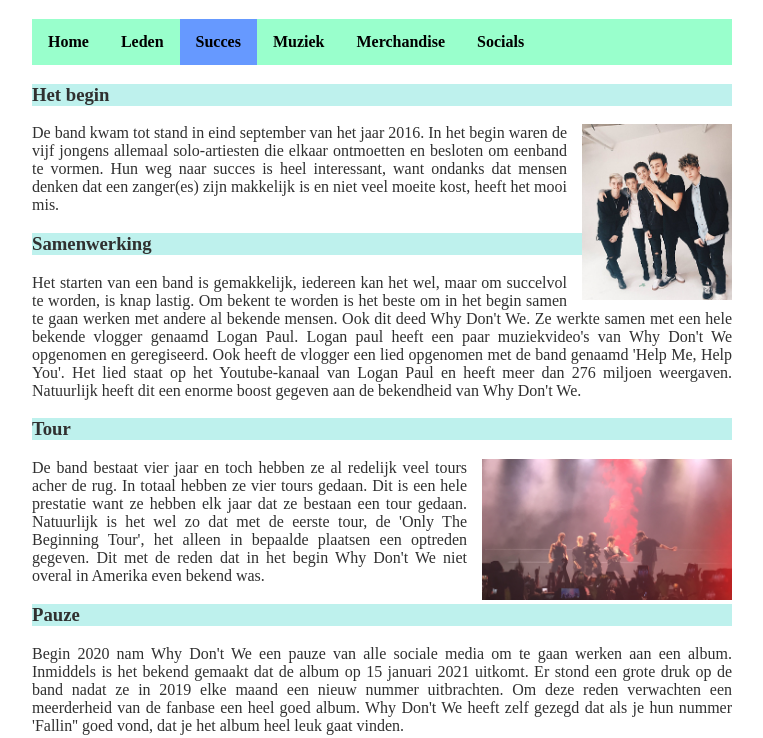
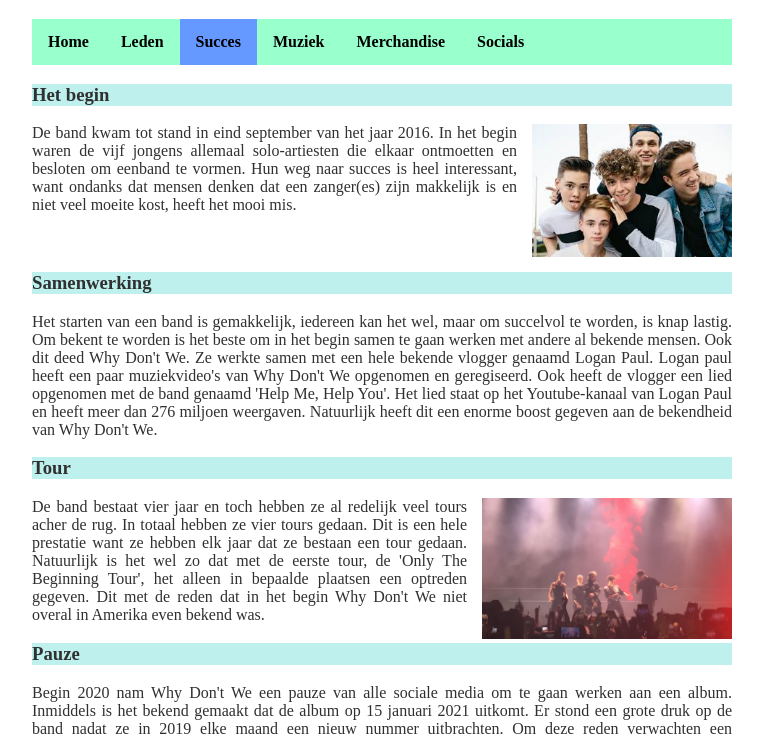
Before and after one commit to emmaus-4v/website-DivyaRag, a plain HTML site: page succes.html in a window 1280 px wide. Shown: the part 61-799 px from the top of the page, without its empty margins (258-1021 px from the left). Drawn offline with Linux system fonts and the light colour scheme.

Commit message:
verbeterd
Signed-off-by: DivyaRag <112472@emmauscollege.nl>

```diff
--- a/style.css
+++ b/style.css
@@ -58,7 +58,8 @@
 img.index2 {
     float: right;
     margin-left: 15px;
-    width: 150px;
+    margin-bottom: 15px;
+    width: 200px;
 }
 
 img.merch {
@@ -106,10 +107,14 @@
     margin-bottom: 15px;
 }
 
-.link-website {
-    text-align: center;
+#samenwerking {
+    clear: both;
 }
 
+.link {
+    text-align: center;
+    font-weight: bold;
+}
 .smalltext {
     font-size: 0.7em;
 }
--- a/succes.html
+++ b/succes.html
@@ -28,8 +28,8 @@
 
             <article>
                 <h3>Het begin</h3>
-                <p><img class="index2" src="afbeeldingen/Why-Dont-We-2016.jpg">De band kwam tot stand in eind september van het jaar 2016. In het begin waren de vijf jongens allemaal solo-artiesten die elkaar ontmoetten en besloten om eenband te vormen. Hun weg naar succes is heel interessant, want ondanks dat mensen denken dat een zanger(es) zijn makkelijk is en niet veel moeite kost, heeft het mooi mis.</p>
-                <h3>Samenwerking</h3>
+                <p><img class="index2" src="afbeeldingen/wdw2016.jpg">De band kwam tot stand in eind september van het jaar 2016. In het begin waren de vijf jongens allemaal solo-artiesten die elkaar ontmoetten en besloten om eenband te vormen. Hun weg naar succes is heel interessant, want ondanks dat mensen denken dat een zanger(es) zijn makkelijk is en niet veel moeite kost, heeft het mooi mis.</p>
+                <h3 id="samenwerking">Samenwerking</h3>
                 <p>Het starten van een band is gemakkelijk, iedereen kan het wel, maar om succelvol te worden, is knap lastig. Om bekent te worden is het beste om in het begin samen te gaan werken met andere al bekende mensen. Ook dit deed Why Don't We. Ze werkte samen met een hele bekende vlogger genaamd Logan Paul. Logan paul heeft een paar muziekvideo's van Why Don't We opgenomen en geregiseerd. Ook heeft de vlogger een lied opgenomen met de band genaamd 'Help Me, Help You'. Het lied staat op het Youtube-kanaal van Logan Paul en heeft meer dan 276 miljoen weergaven. Natuurlijk heeft dit een enorme boost gegeven aan de bekendheid van Why Don't We.</p>
                 <h3>Tour</h3>
                 <img class="tour" src="afbeeldingen/tour.jpg">
```
Also changed, not shown: index.html (+1 -1 lines), leden.html (+1 -1 lines), merchandise.html (+1 -1 lines), muziek.html (+1 -2 lines), afbeeldingen/wdw2016.jpg (added).
